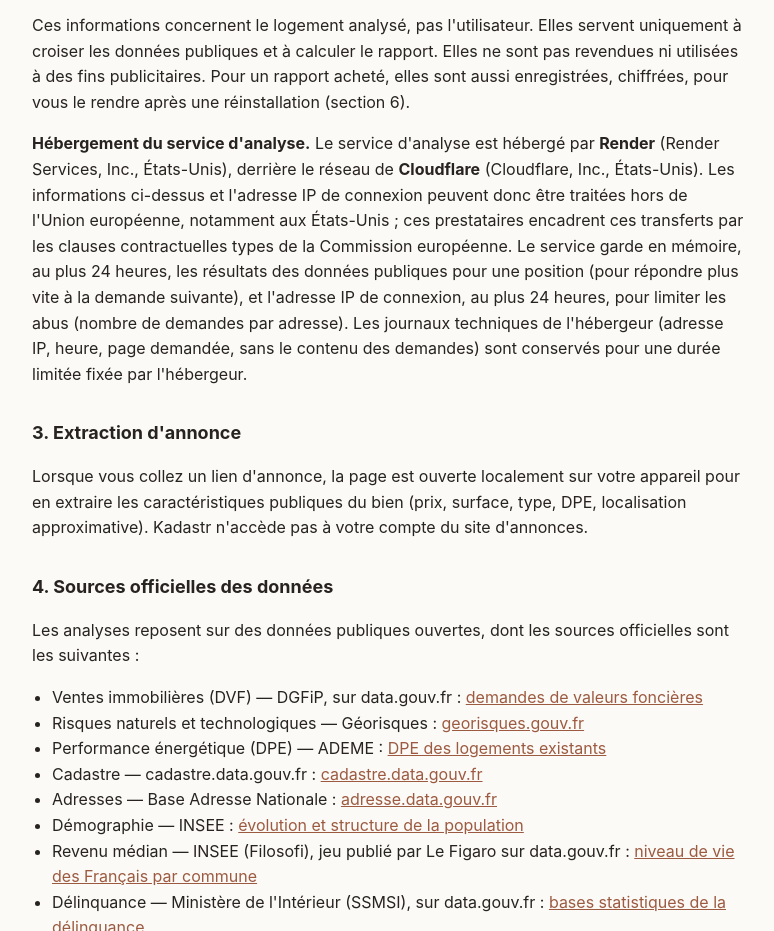
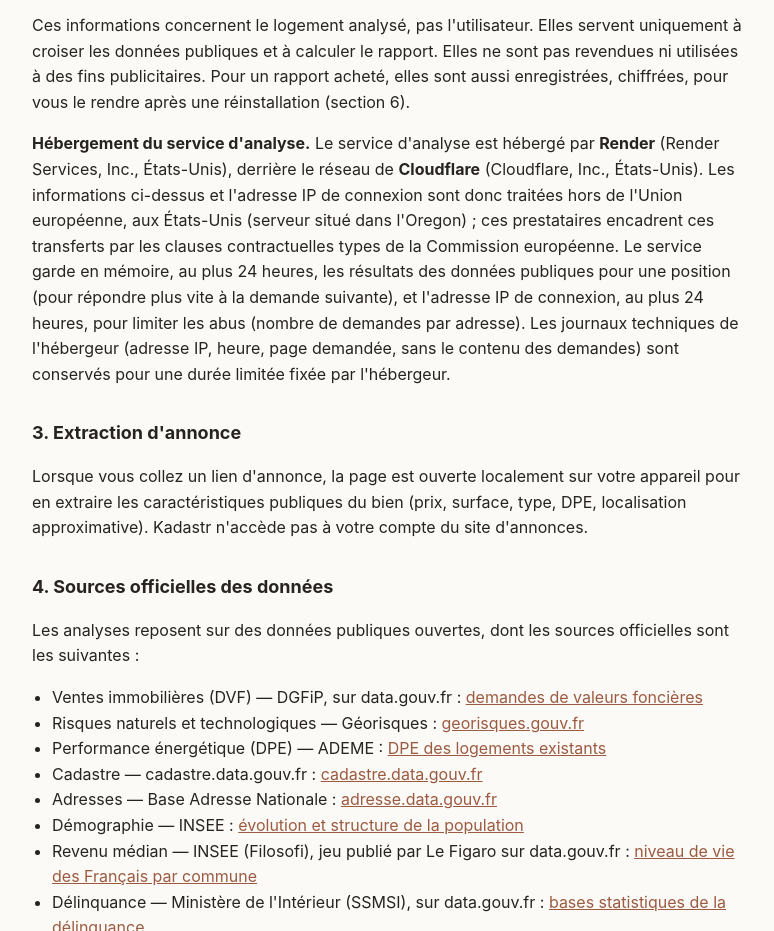
Before and after one commit to baptistemchl/kadastr-legal, a plain HTML site: page index.html in a window 1280 px wide. Shown: the part 908-1839 px from the top of the page, without its empty margins (252-1026 px from the left). Drawn offline with Linux system fonts and the light colour scheme.

Commit message:
docs(N-SEC-06): confidentialité — service d'analyse situé aux États-Unis (Oregon), transfert affirmé
Vérification 3 : le service Render tourne sur gcp-us-west1 (DNS), pas à
Francfort.

Co-Authored-By: Claude Opus 5.5 <noreply@anthropic.com>

```diff
--- a/index.html
+++ b/index.html
@@ -71,8 +71,8 @@
   <p><strong>Hébergement du service d'analyse.</strong> Le service d'analyse est hébergé
   par <strong>Render</strong> (Render Services, Inc., États-Unis), derrière le réseau de
   <strong>Cloudflare</strong> (Cloudflare, Inc., États-Unis). Les informations ci-dessus
-  et l'adresse IP de connexion peuvent donc être traitées hors de l'Union européenne,
-  notamment aux États-Unis ; ces prestataires encadrent ces transferts par les clauses
+  et l'adresse IP de connexion sont donc traitées hors de l'Union européenne, aux
+  États-Unis (serveur situé dans l'Oregon) ; ces prestataires encadrent ces transferts par les clauses
   contractuelles types de la Commission européenne. Le service garde en mémoire, au plus
   24 heures, les résultats des données publiques pour une position (pour répondre plus
   vite à la demande suivante), et l'adresse IP de connexion, au plus 24 heures, pour
```
